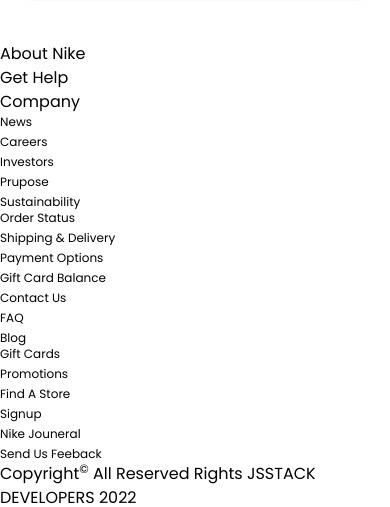
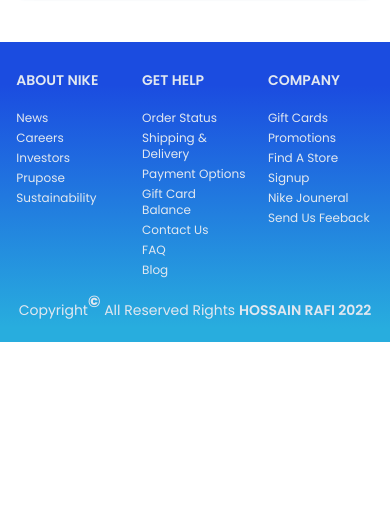
Before and after one commit to HossainRafi/ShoeGallery, a React (Vite) app: page / in a window 390 px wide. Shown: the part 10040-10547 px from the top of the page. After the commit the page ends 10382 px from the top, so only its background shows below. Built offline with nearby package versions, Linux system fonts and the light colour scheme.

Commit message:
footer done

```diff
--- a/src/components/Footer.jsx
+++ b/src/components/Footer.jsx
@@ -8,12 +8,12 @@
   }, []);
   return (
     <>
-      <footer>
-        <div>
-          <div>
+      <footer className="bg-theme pt-7 pb-5">
+        <div className="nike-container text-slate-200">
+          <div className="grid items-start grid-cols-3 max-w-2xl w-full m-auto md:max-w-none md:gap-5">
             {titles.map((val, i) => (
-              <div key={i}>
-                <h1>
+              <div key={i} className="grid items-center">
+                <h1 className="text-lg lg:text-base md:text-sm uppercase font-semibold">
                   {val.title}
                 </h1>
               </div>
@@ -28,11 +28,11 @@
               </ul>
             ))}
           </div>
-          <div >
-            <p >
-              Copyright<sup >&copy;</sup> All
+          <div className="mt-5 text-center">
+            <p className="text-sm md:text-center">
+              Copyright<sup className="text-base font-bold">&copy;</sup> All
               Reserved Rights{" "}
-              <span>JSSTACK DEVELOPERS {Year}</span>
+              <span className="font-semibold">HOSSAIN RAFI {Year}</span>
             </p>
           </div>
         </div>
```
